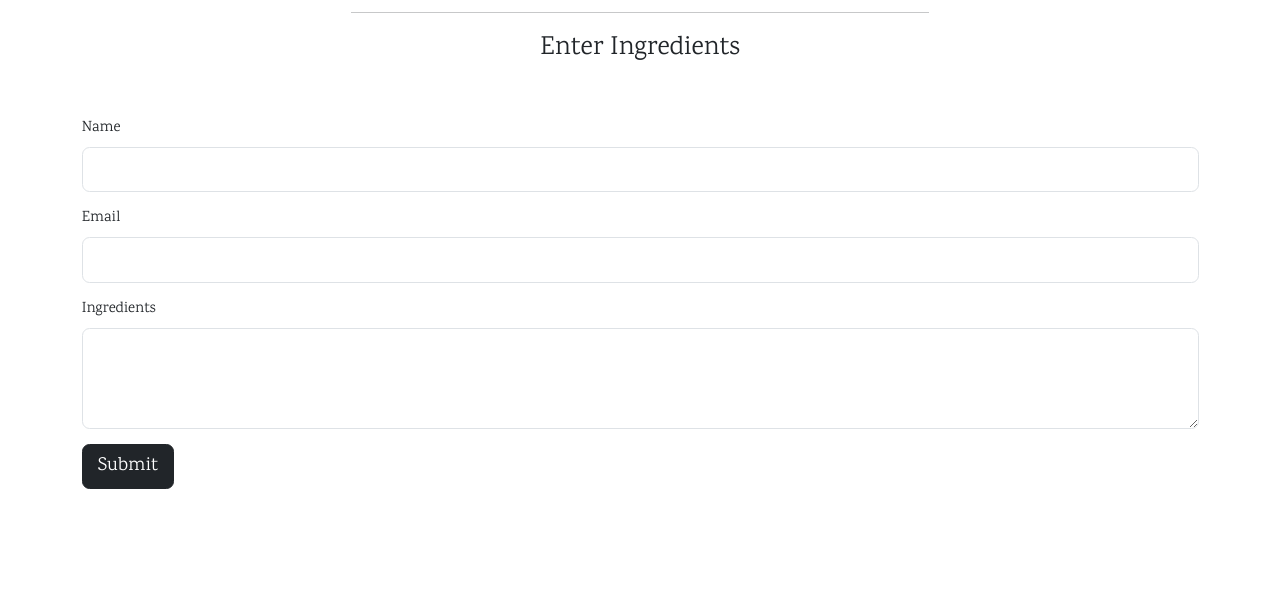
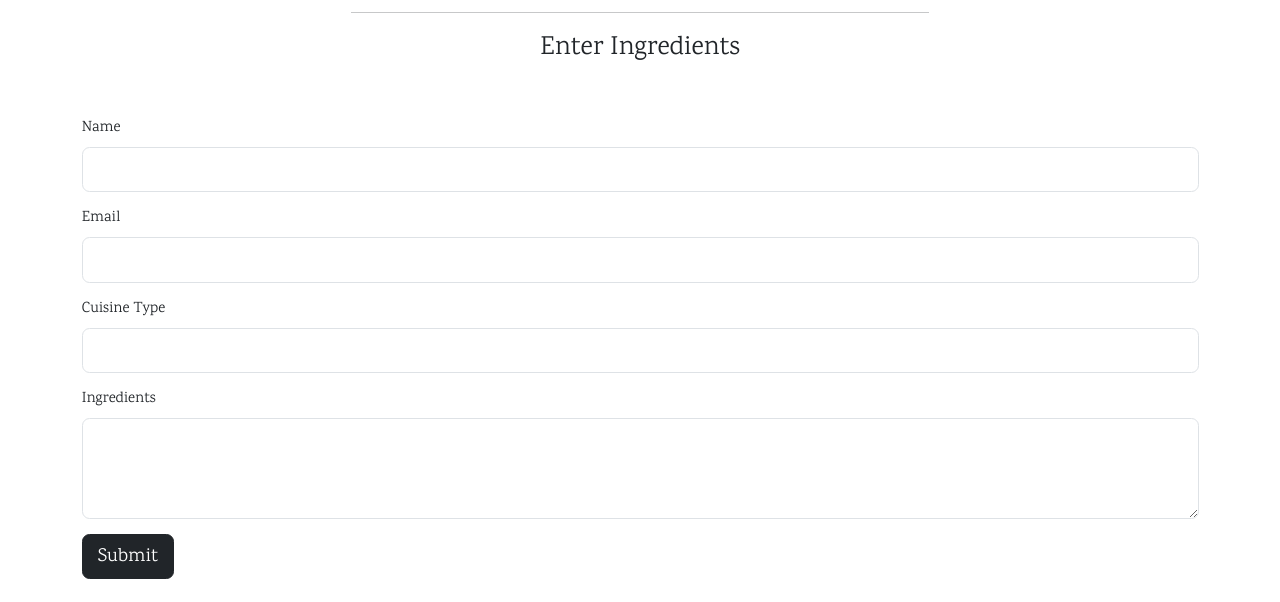
Before and after one commit to dc2026/Capstone-Project, a plain HTML site: page frontend/index.html in a window 1280 px wide. Shown: the part 458-1060 px from the top of the page. Before the commit the page ends 970 px from the top, so only its background shows below. Drawn offline with nearby package versions, Linux system fonts and the light colour scheme.

Commit message:
Added option to type in cuisine type

```diff
--- a/frontend/index.html
+++ b/frontend/index.html
@@ -80,6 +80,11 @@
         <div class="mb-3">
           <label for="email" class="form-label">Email</label>
           <input type="email" name="email" id="email" class="form-control form-control-lg">
+        </div>
+
+        <div class="mb-3">
+          <label for="Cuisine" class="form-label">Cuisine Type</label>
+          <input type="text" name="cuisine" id="cuisine" class="form-control form-control-lg">
         </div>
 
         <div class="mb-3">
```
